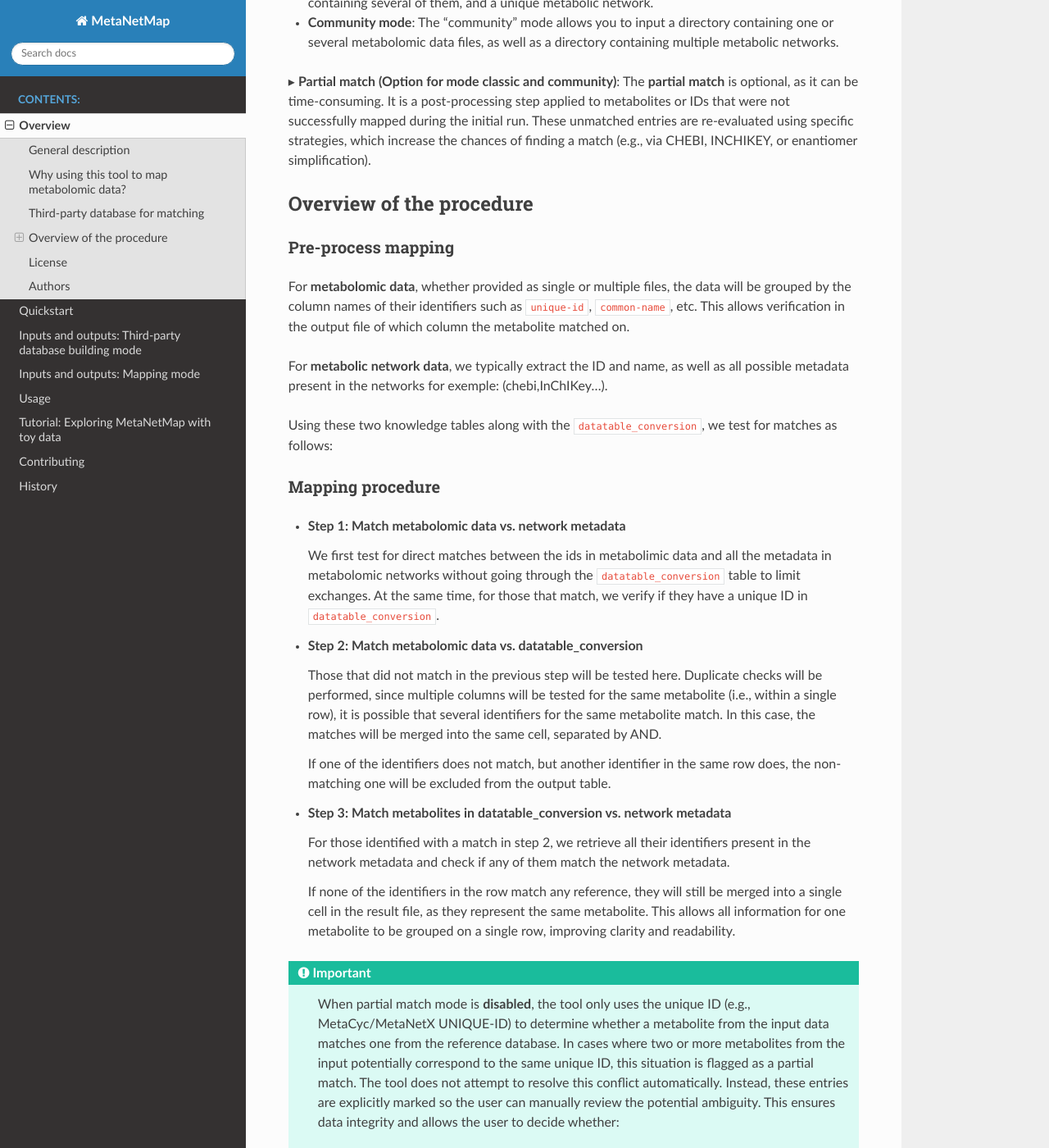
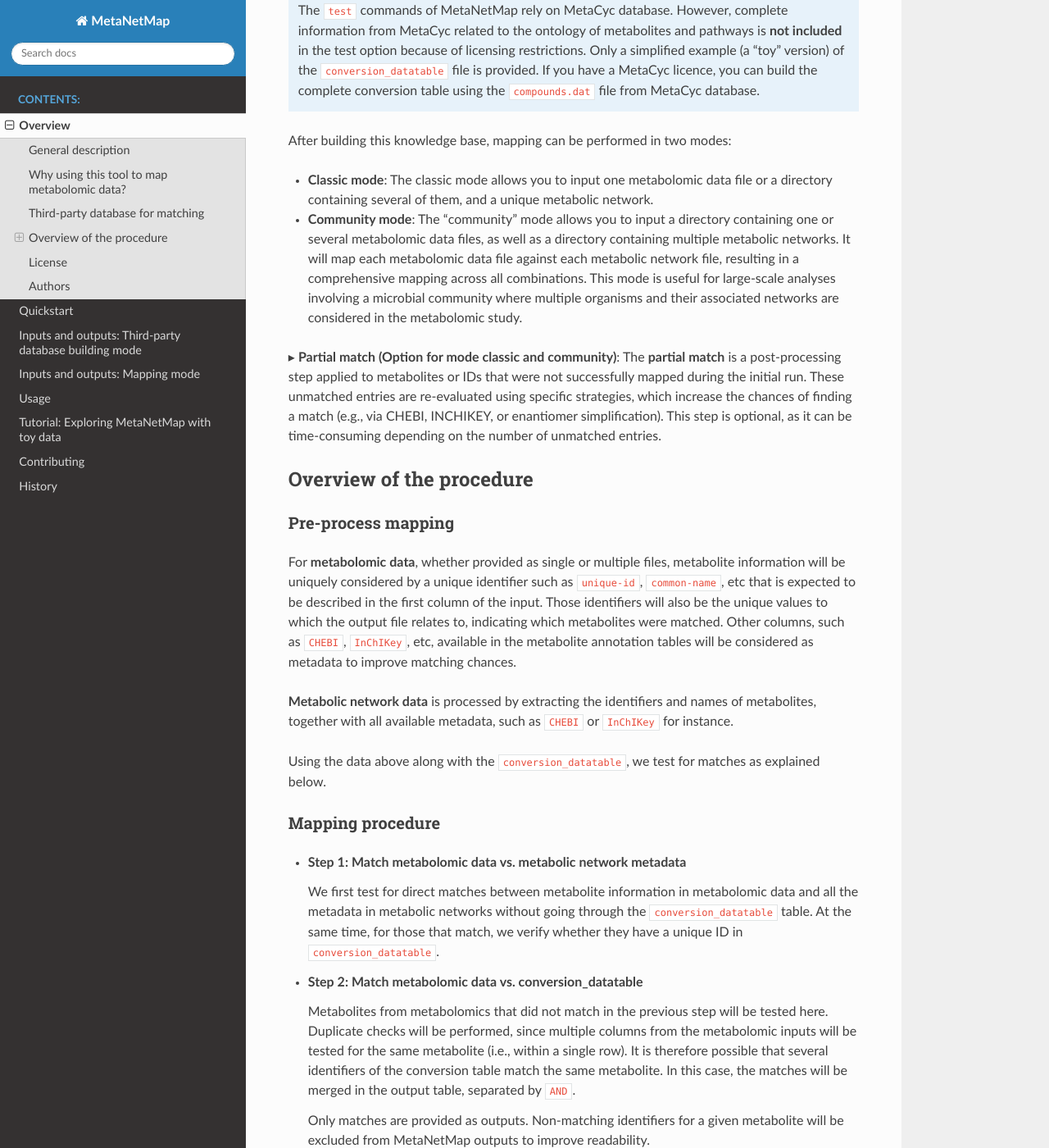
Before and after one commit to coraliemuller/metanetmap, a Sphinx documentation site: the page built from docs/overview.rst, in a window 1280 px wide and 1400 px high, scrolled down 1784 px. Shown: the whole window at 82% size. Built offline with Sphinx 7.4.7 and the Read the Docs theme 3.1.0, drawn with Linux system fonts in a browser that asks for light colours; pages that are not in the unit, such as notebooks, are missing from menus; some of the changed text lies outside the part shown.

Commit message:
typos and rephrasing

```diff
--- a/docs/overview.rst
+++ b/docs/overview.rst
@@ -5,52 +5,53 @@
 -------------------
 
 `MetaNetMap <https://github.com/coraliemuller/metanetmap>`_ is a Python tool dedicated to mapping metabolite information between metabolomic data and metabolic networks.
-The goal is to facilitate the identification of metabolites from **metabolomics data** that are also present in one or more **metabolic networks**, taking into consideration that data from the former has distinct identifier from the latter.
+The goal is to facilitate the identification of metabolites from **metabolomic data** that are present in one or more **metabolic networks** to facilitate further modelling, taking into consideration that data from the former likely has distinct identifiers from the latter.
 
 .. image:: ./pictures/MetaNetMap_overview.png
    :alt: General overview of MetaNetMap
    :width: 100%
 
-Some metabolites can be rather easily identifiable using intermediate well-known identifiers, whereas for others, mapping is more difficult and may require partial matching. The picture below summarises the mapping procedure implemented in MetaNetMap.
+While some metabolites can be matched directly using common identifiers, many require more sophisticated approaches. MetaNetMap implements such strategies to improve mapping rates, including optional partial matching techniques. The picture above summarises the mapping procedure implemented in MetaNetMap.
 
 
 Why using this tool to map metabolomic data?
 --------------------------------------------
 
-- **ID variability in metabolic networks:**
-  Automatic reconstruction of metabolic networks using different tools often assigns different IDs to the same metabolites. It is likely that those do not match the nomenclature of metabolomic annotations. To reconcile them, metadata from metabolic networks associating molecules to alternative databases can be used, so can third-party external databases such as `MetaNetX <https://www.metanetx.org>`_. MetaNetMap provides such functionalities.
+Mapping metabolomic data to metabolic networks is a challenging task for several reasons:
+
+- **Identifier variability in metabolic networks:**
+  Automatic reconstruction of metabolic networks using different tools and associated databases often assigns distinct identifiers to the same metabolites. It is likely that those do not match the nomenclature of metabolomic annotations. To reconcile them, a first solution is to rely on metadata extracted from metabolic networks associating molecules to alternative databases. Additionally, third-party external databases such as `MetaNetX <https://www.metanetx.org>`_ can be used, in order to provide more matching possibilities.
 
 - **Metabolomic data complexity:**
   Due to the difficulty of annotating metabolomic profiles, identifications are often partial, incomplete, and inconsistently represented. For example, enantiomers are frequently not precisely specified because they are indistinguishable by LC/MS methods. Matching must account for this.
 
-MetaNetMap can match one or several metabolomic annotation tables to one or several metabolic networks.
+While a few metabolites can be matched manually with limited effort, large-scale metabolomic datasets require automated tools to perform mapping efficiently and accurately. MetaNetMap addresses these challenges by providing a robust framework for mapping metabolomic data to metabolic networks, leveraging multiple strategies to maximize matching success. In practice, MetaNetMap can match one or several metabolomic annotation tables to one or several metabolic networks.
 
 Third-party database for matching
 ---------------------------------
 
-In case metadata from metabolic network do not match identifiers of the metabolomic data, a third-party database, referred to as *conversion_datatable* file acts as a bridge between the metabolomics data and the metabolic networks.
+In case metadata from metabolic network do not match identifiers of the metabolomic data, a third-party database, referred to as *conversion_datatable* file acts as a bridge between the metabolomic data and the metabolic networks.
 
-MetaNetMap enables the construction of such resource using MetaNetX or MetaCyc knowledge bases. In the former case, data from ``chem_xref.tsv`` and ``chem_prop.tsv`` MetaNetX files is used. In the latter case (requires a licence), metadata from the ``compounds.dat`` file is extracted. Additionally, users can provide another table with existing mapping data, referred to as *datatable_complementary*.
+MetaNetMap enables the construction of such resource using MetaNetX or MetaCyc knowledge bases. In the former case, data from ``chem_xref.tsv`` and ``chem_prop.tsv`` MetaNetX files is used. In the latter case (requires a licence), metadata from the ``compounds.dat`` file is extracted. Additionally, users can provide another table with existing mapping data resulting from previous curation efforts for instance, referred to as *datatable_complementary*.
 
-The resulting table serves as a comprehensive knowledge base that allows MetaNetMap to search across all known identifiers for a given metabolite and match them between the input data and the metabolic networks.
+The conversion table serves as a comprehensive knowledge base that allows MetaNetMap to search across all known identifiers for a given metabolite and match them between the input data and the metabolic networks.
 
-Refer to the documentation to build your first mapping table, using MetaNetX data.
-
+Refer to the related documentation :doc:`usage` to build your first mapping table using MetaNetX data.
 
 .. note::
    The ``test`` commands of MetaNetMap rely on MetaCyc database.
    However, complete information from MetaCyc related to the ontology of metabolites and pathways is **not included** in the test option because of licensing restrictions.
-   Only a simplified example (a "toy" version) of the ``datatable_conversion`` file is provided.
+   Only a simplified example (a "toy" version) of the ``conversion_datatable`` file is provided. If you have a MetaCyc licence, you can build the complete conversion table using the ``compounds.dat`` file from MetaCyc database.
 
 
-After building this knowledge base - ``datatable_conversion``, it is possible to perform mapping in several ways
+After building this knowledge base, mapping can be performed in two modes:
 
 - **Classic mode**: The classic mode allows you to input one metabolomic data file or a directory containing several of them, and a unique metabolic network.
 
-- **Community mode**: The "community" mode allows you to input a directory containing one or several metabolomic data files, as well as a directory containing multiple metabolic networks.
+- **Community mode**: The "community" mode allows you to input a directory containing one or several metabolomic data files, as well as a directory containing multiple metabolic networks. It will map each metabolomic data file against each metabolic network file, resulting in a comprehensive mapping across all combinations. This mode is useful for large-scale analyses involving a microbial community where multiple organisms and their associated networks are considered in the metabolomic study.
 
 ▸ **Partial match (Option for mode classic and community)**:
-The **partial match** is optional, as it can be time-consuming. It is a post-processing step applied to metabolites or IDs that were not successfully mapped during the initial run. These unmatched entries are re-evaluated using specific strategies, which increase the chances of finding a match (e.g., via CHEBI, INCHIKEY, or enantiomer simplification).
+The **partial match** is a post-processing step applied to metabolites or IDs that were not successfully mapped during the initial run. These unmatched entries are re-evaluated using specific strategies, which increase the chances of finding a match (e.g., via CHEBI, INCHIKEY, or enantiomer simplification). This step is optional, as it can be time-consuming depending on the number of unmatched entries.
 
 
 Overview of the procedure
@@ -59,51 +60,51 @@
 Pre-process mapping
 ~~~~~~~~~~~~~~~~~~~
 
-For **metabolomic data**, whether provided as single or multiple files, the data will be grouped by the column names of their identifiers such as ``unique-id``, ``common-name``, etc. This allows verification in the output file of which column the metabolite matched on.
+For **metabolomic data**, whether provided as single or multiple files, metabolite information will be uniquely considered by a unique identifier such as ``unique-id``, ``common-name``, etc that is expected to be described in the first column of the input. Those identifiers will also be the unique values to which the output file relates to, indicating which metabolites were matched. Other columns, such as ``CHEBI``, ``InChIKey``, etc, available in the metabolite annotation tables will be considered as metadata to improve matching chances.
 
-For **metabolic network data**, we typically extract the ID and name, as well as all possible metadata present in the networks for exemple: (chebi,InChIKey...).
+**Metabolic network data** is processed by extracting the identifiers and names of metabolites, together with all available metadata, such as ``CHEBI`` or ``InChIKey`` for instance.
 
-Using these two knowledge tables along with the ``datatable_conversion``, we test for matches as follows:
-
+Using the data above along with the ``conversion_datatable``, we test for matches as explained below.
 
 Mapping procedure
 ~~~~~~~~~~~~~~~~~
 
-- **Step 1: Match metabolomic data vs. network metadata**
+- **Step 1: Match metabolomic data vs. metabolic network metadata**
 
-  We first test for direct matches between the ids in metabolimic data and all the metadata in metabolomic networks without going through the ``datatable_conversion`` table to limit exchanges.
-  At the same time, for those that match, we verify if they have a unique ID in ``datatable_conversion``.
+  We first test for direct matches between metabolite information in metabolomic data and all the metadata in metabolic networks without going through the ``conversion_datatable`` table.
+  At the same time, for those that match, we verify whether they have a unique ID in ``conversion_datatable``.
 
-- **Step 2: Match metabolomic data vs. datatable_conversion**
+- **Step 2: Match metabolomic data vs. conversion_datatable**
 
-  Those that did not match in the previous step will be tested here. Duplicate checks will be performed, since multiple columns will be tested for the same metabolite (i.e., within a single row), it is possible that several identifiers for the same metabolite match. In this case, the matches will be merged into the same cell, separated by AND.
+  Metabolites from metabolomics that did not match in the previous step will be tested here. Duplicate checks will be performed, since multiple columns from the metabolomic inputs will be tested for the same metabolite (i.e., within a single row). It is therefore possible that several identifiers of the conversion table match the same metabolite. In this case, the matches will be merged in the output table, separated by ``AND``.
 
-  If one of the identifiers does not match, but another identifier in the same row does, the non-matching one will be excluded from the output table.
+  Only matches are provided as outputs. Non-matching identifiers for a given metabolite will be excluded from MetaNetMap outputs to improve readability.
 
 
-- **Step 3: Match metabolites in datatable_conversion vs. network metadata**
+- **Step 3: Match metabolites in conversion_datatable vs. metabolic network metadata**
 
-  For those identified with a match in step 2, we retrieve all their identifiers present in the network metadata and check if any of them match the network metadata.
+  This step continues the matching process for the metabolites that were mapped on the conversion datatable at Step 2, in order to associate them to metabolic network information, considering the additional identifiers that this knowledge base contains. Step 3 therefore search for matches against any metabolic network metadata.
 
-  If none of the identifiers in the row match any reference, they will still be merged into a single cell in the result file, as they represent the same metabolite.
+  If none of the metabolic network identifiers match any conversion table reference, the information that a match with the conversion table occurred will still be provided in the output. If several distinct matches occurred, all of them will be merged in the result file (separated by ``AND``), as they represent the same metabolite.
   This allows all information for one metabolite to be grouped on a single row, improving clarity and readability.
 
 .. important::
-    When partial match mode is **disabled**, the tool only uses the unique ID (e.g., MetaCyc/MetaNetX UNIQUE-ID) to determine whether a metabolite from the input data matches one from the reference database.
-    In cases where two or more metabolites from the input potentially correspond to the same unique ID, this situation is flagged as a partial match.
+    When partial match mode is **disabled**, the tool only uses the unique identifier (e.g., MetaCyc/MetaNetX UNIQUE-ID) to determine whether a metabolite from the input data matches one from the reference database.
+    In cases where two or more metabolites from the input potentially correspond to the same unique identifier, this situation is flagged as a partial match.
     The tool does not attempt to resolve this conflict automatically.
-    Instead, these entries are explicitly marked so the user can manually review the potential ambiguity. This ensures data integrity and allows the user to decide whether:
+    Instead, these entries are explicitly marked, so the user can manually review and resolve the potential ambiguity. This ensures data integrity and allows the user to decide whether:
    - The match is correct and can be accepted;
 
    - The mapping should be adjusted or ignored;
 
    - Further curation is needed (e.g., manual verification against synonyms, names, or external identifiers).
 
-    This behavior helps avoid/reduce false positives during automatic matching.
+    This behaviour helps avoid/reduce false positives during automatic matching.
 
 
-Partial match option
-~~~~~~~~~~~~~~~~~~~
+Partial match (optional)
+~~~~~~~~~~~~~~~~~~~~~~~~
+
 When partial match mode is activated, the processing steps are first applied to the three knowledge tables (e.g., enantiomers, CHEBI). Afterward, all previous steps are repeated.
 
 CHEBI/InChIKey processing is only performed if these identifiers are present in the metabolomic data table.
```
Also changed, not shown: other parts of docs/overview.rst (+1 -1 lines), docs/inp_out_mapping.rst (+14 -14 lines), docs/quickstart.rst (+6 -6 lines).
